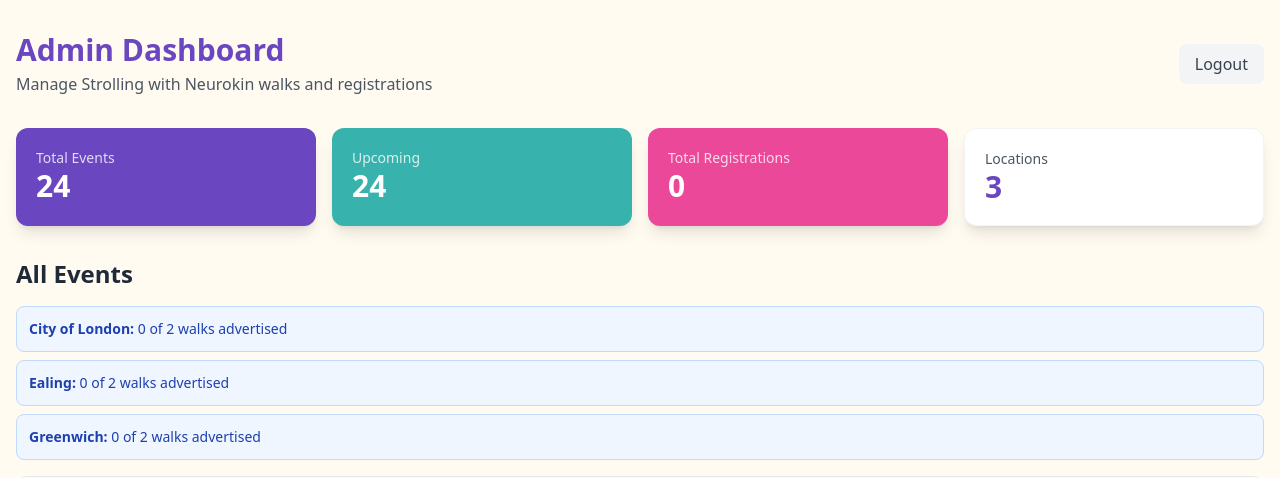
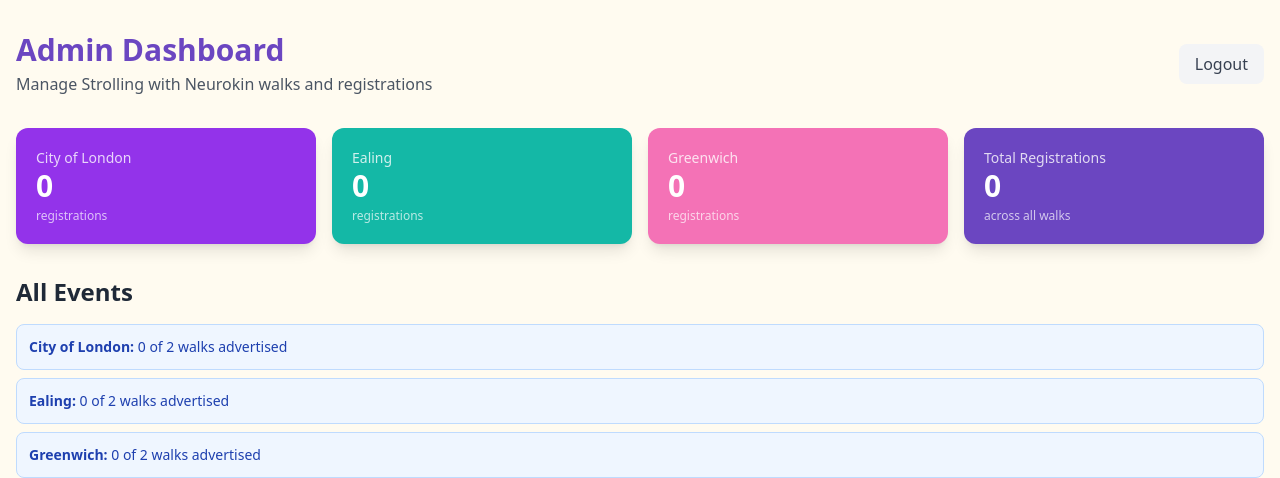
Before and after one commit to marcjtheodore1-sketch/swn, a Flask app: page /admin/dashboard in a window 1280 px wide. Shown: the part 72-550 px from the top of the page. Run offline with Flask 3, Linux system fonts and the light colour scheme; the visitor is signed in with stand-in values (Sample User, id 1); data comes from the database, SQL or seed files in the repository; data that the repository does not hold is empty; some libraries are stand-ins or nearby versions.

Commit message:
Update admin stats to show registrations per location

```diff
--- a/app.py
+++ b/app.py
@@ -986,11 +986,6 @@ def admin_dashboard():
     """Admin dashboard"""
     today = date.today()
 
-    # Get stats (only count non-cancelled registrations)
-    total_events = WalkEvent.query.count()
-    upcoming_events = WalkEvent.query.filter(WalkEvent.walk_date >= today).count()
-    total_registrations = Registration.query.filter(Registration.cancelled_at.is_(None)).count()
-
     # Get all events
     events = WalkEvent.query.order_by(WalkEvent.walk_date).all()
 
@@ -999,6 +994,18 @@ def admin_dashboard():
         WalkEvent.walk_date.desc(),
         Registration.created_at.desc()
     ).all()
+
+    # Calculate registrations per location
+    location_registrations = {}
+    total_registrations = 0
+    for loc in WALK_LOCATIONS:
+        loc_count = Registration.query.filter(
+            Registration.cancelled_at.is_(None)
+        ).join(WalkEvent).filter(
+            WalkEvent.location_id == loc['id']
+        ).count()
+        location_registrations[loc['id']] = loc_count
+        total_registrations += loc_count
 
     # Group registrations by event (for walk leader view)
     from collections import OrderedDict
@@ -1019,11 +1026,9 @@ def admin_dashboard():
         events=events,
         registrations=registrations,
         registrations_by_event=registrations_by_event,
+        location_registrations=location_registrations,
         stats={
-            'total_events': total_events,
-            'upcoming_events': upcoming_events,
-            'total_registrations': total_registrations,
-            'locations': len(WALK_LOCATIONS)
+            'total_registrations': total_registrations
         }
     )
 
--- a/templates/admin.html
+++ b/templates/admin.html
@@ -15,23 +15,27 @@
         </a>
     </div>
 
-    <!-- Stats -->
+    <!-- Stats - Registrations per Location -->
     <div class="grid md:grid-cols-4 gap-4 mb-8">
+        <div class="bg-purple-600 text-white rounded-xl p-5 shadow-lg">
+            <p class="text-sm opacity-80">City of London</p>
+            <p class="text-3xl font-bold">{{ location_registrations.get('city-of-london', 0) }}</p>
+            <p class="text-xs opacity-70 mt-1">registrations</p>
+        </div>
+        <div class="bg-teal-500 text-white rounded-xl p-5 shadow-lg">
+            <p class="text-sm opacity-80">Ealing</p>
+            <p class="text-3xl font-bold">{{ location_registrations.get('ealing', 0) }}</p>
+            <p class="text-xs opacity-70 mt-1">registrations</p>
+        </div>
+        <div class="bg-pink-400 text-white rounded-xl p-5 shadow-lg">
+            <p class="text-sm opacity-80">Greenwich</p>
+            <p class="text-3xl font-bold">{{ location_registrations.get('greenwich', 0) }}</p>
+            <p class="text-xs opacity-70 mt-1">registrations</p>
+        </div>
         <div class="bg-swn-purple text-white rounded-xl p-5 shadow-lg">
-            <p class="text-sm opacity-80">Total Events</p>
-            <p class="text-3xl font-bold">{{ stats.total_events }}</p>
-        </div>
-        <div class="bg-swn-teal text-white rounded-xl p-5 shadow-lg">
-            <p class="text-sm opacity-80">Upcoming</p>
-            <p class="text-3xl font-bold">{{ stats.upcoming_events }}</p>
-        </div>
-        <div class="bg-pink-500 text-white rounded-xl p-5 shadow-lg">
             <p class="text-sm opacity-80">Total Registrations</p>
             <p class="text-3xl font-bold">{{ stats.total_registrations }}</p>
-        </div>
-        <div class="bg-white rounded-xl p-5 shadow-lg border border-gray-100">
-            <p class="text-sm text-gray-600">Locations</p>
-            <p class="text-3xl font-bold text-swn-purple">{{ stats.locations }}</p>
+            <p class="text-xs opacity-70 mt-1">across all walks</p>
         </div>
     </div>
 
```
